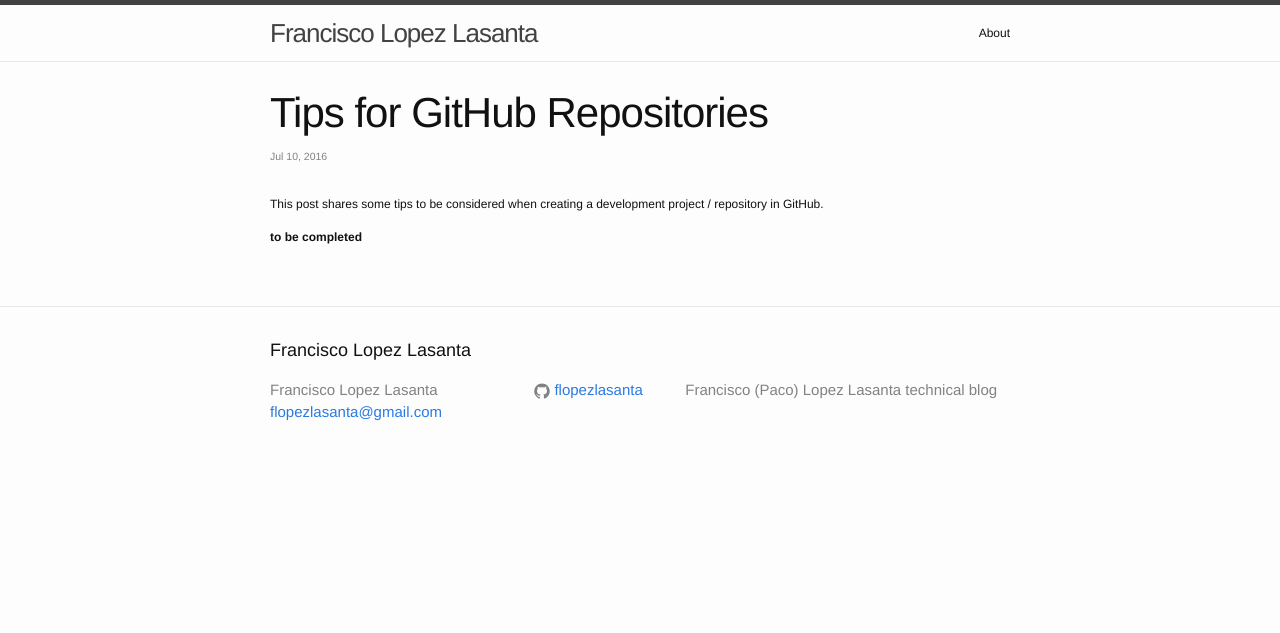
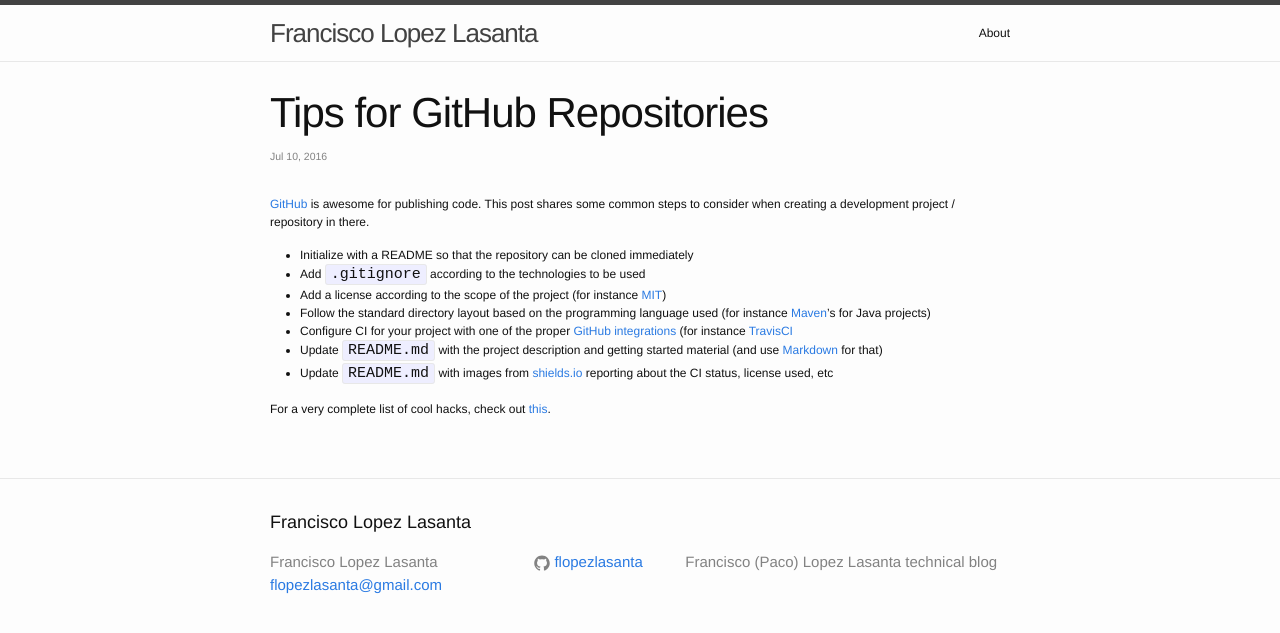
Before and after one commit to flopezlasanta/flopezlasanta.github.io, a Jekyll site: the page built from _posts/2016-07-10-tips-github-repository.md, in a window 1280 px wide. Shown: the top 633 px of the page. Built offline with Jekyll 4.4.1, drawn with Linux system fonts in a browser that asks for light colours.

Commit message:
added contents for github repo creating

````diff
--- a/_posts/2016-06-28-microservices-docker-swarm-digital-ocean.markdown
+++ b/_posts/2016-06-28-microservices-docker-swarm-digital-ocean.markdown
@@ -37,10 +37,10 @@ Steps are the following:
 
 1. Clone the GitHub repository: ```git clone git@github.com:flopezlasanta/spring-web.git``` <strong>pending</strong>
 2. Run ```mvn package```, to generate the fat JARs
-3. Run ```sh ./cloud/digitalocean-swarm.sh```, to create the droplets and built the Swarm Cluster
+3. Run ```sh ./cloud/digitalocean-swarm.sh```, to create the droplets and build the Swarm Cluster
 {% gist 33d8c0c034f98d995e5520bbcad2990b %}
-4. Run ```eval $(docker-machine env --swarm docker-swarm-manager)```, to set the Docker Machine
-5. Run ```docker-compose -f ./docker/docker-compose.yml up```, to launch the containers in the Swarm
+4. Run ```eval $(docker-machine env --swarm docker-swarm-manager)```, for the Swarm Docker Machine
+5. Run ```docker-compose -f ./docker/docker-compose.yml up```, to launch the microservices in the Swarm
 6. Run ```open http://<ip-address-swarm-manager-droplet>:8080```, to test the microservices
 
 <strong>to be completed</strong>
--- a/_posts/2016-07-10-tips-github-repository.md
+++ b/_posts/2016-07-10-tips-github-repository.md
@@ -5,6 +5,14 @@ date: 2016-07-10
 categories: github
 ---
 
-This post shares some tips to be considered when creating a development project / repository in GitHub.
+[GitHub](https://github.com/) is awesome for publishing code. This post shares some common steps to consider when creating a development project / repository in there.
 
-<strong>to be completed</strong>
+- Initialize with a README so that the repository can be cloned immediately
+- Add ```.gitignore``` according to the technologies to be used
+- Add a license according to the scope of the project (for instance [MIT](https://opensource.org/licenses/MIT))
+- Follow the standard directory layout based on the programming language used (for instance [Maven](https://maven.apache.org/guides/introduction/introduction-to-the-standard-directory-layout.html)'s for Java projects)
+- Configure CI for your project with one of the proper [GitHub integrations](https://github.com/integrations/) (for instance [TravisCI](https://travis-ci.com/)
+- Update ```README.md``` with the project description and getting started material (and use [Markdown](https://help.github.com/articles/github-flavored-markdown/) for that)
+- Update ```README.md``` with images from [shields.io](http://shields.io/) reporting about the CI status, license used, etc
+
+For a very complete list of cool hacks, check out [this](https://github.com/tiimgreen/github-cheat-sheet).
````
Also changed, not shown: about.md (+3 -1 lines).
